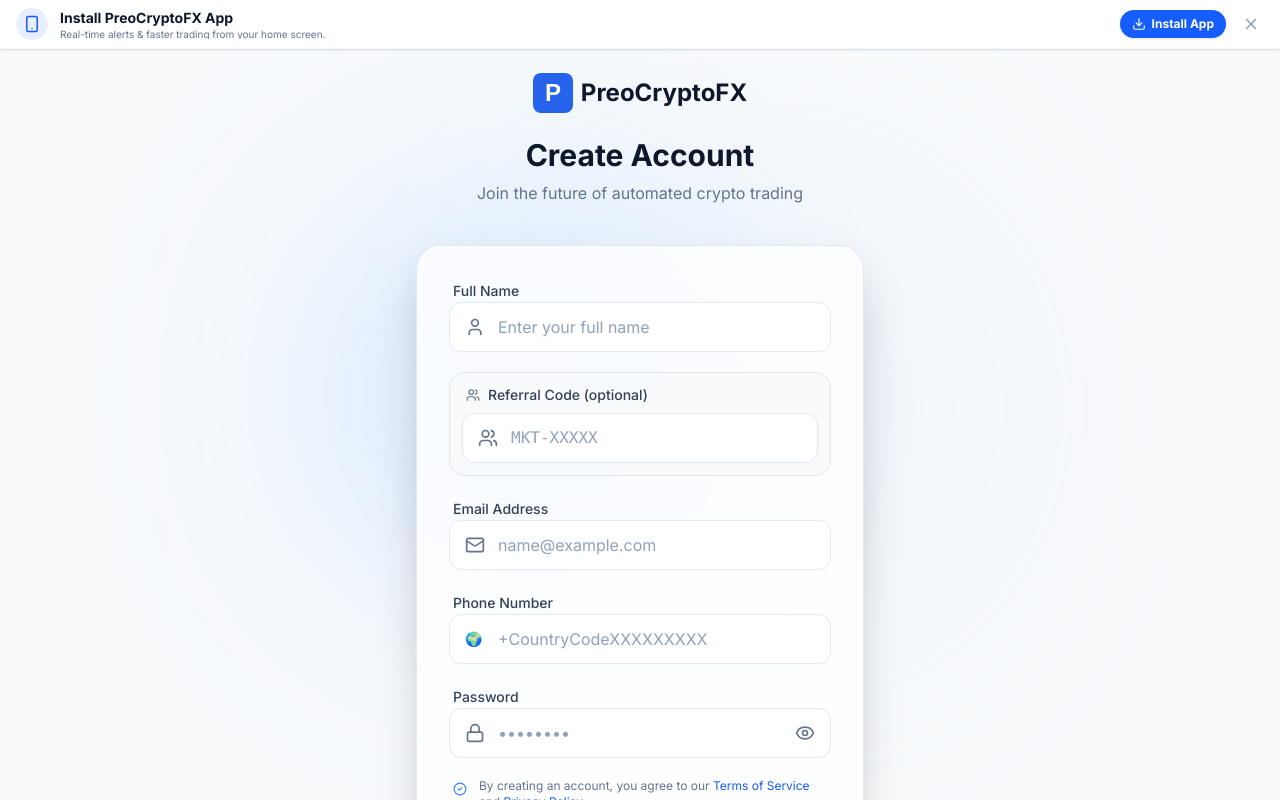
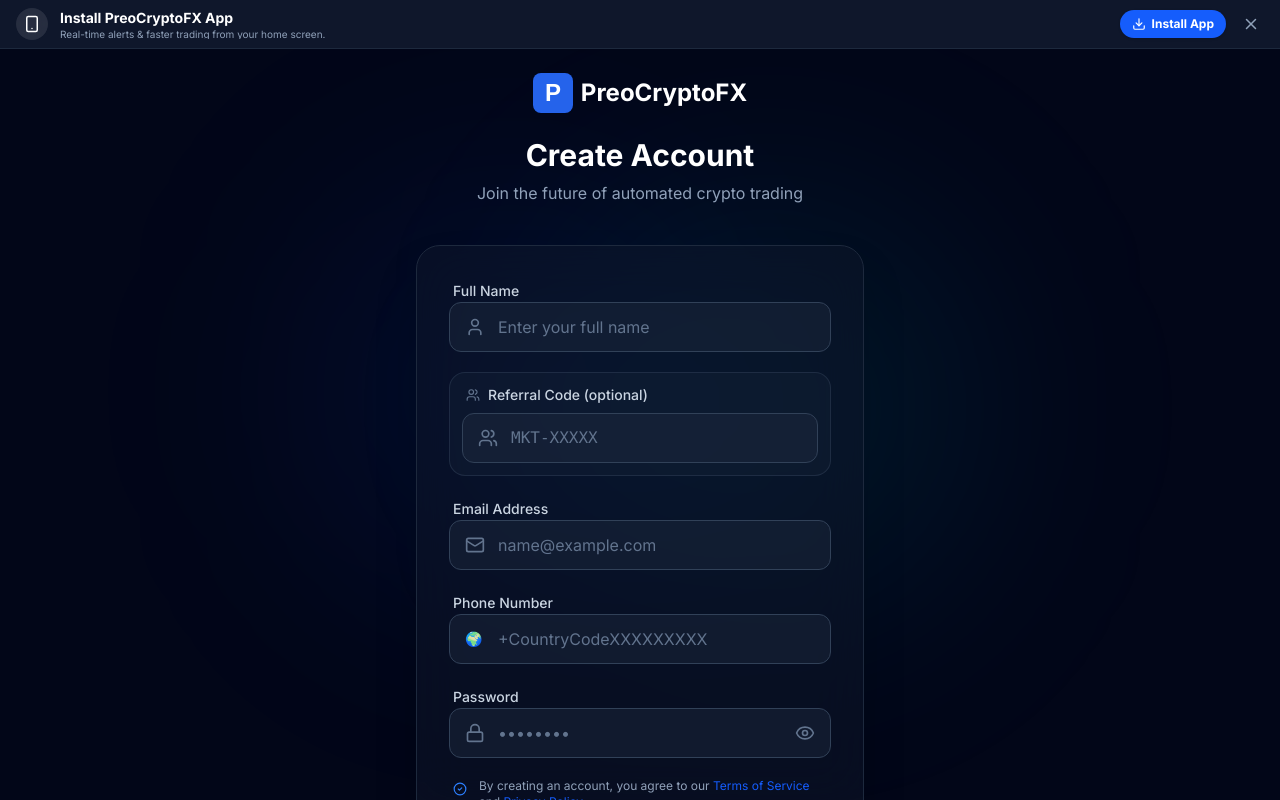
Before and after one commit to joelnd27/preocryptofx, a React (Vite) app: page /auth in a window 1280 px wide. Built offline with nearby package versions, Linux system fonts and the light colour scheme; no server answers; the database is empty.

Commit message:
feat: default application theme to dark mode
Updated initialization logic to default to dark mode and added support for the color-scheme meta tag to better align with system preferences.

```diff
--- a/index.html
+++ b/index.html
@@ -65,7 +65,7 @@
     <script>
       (function() {
         try {
-          var theme = localStorage.getItem('preocrypto_theme') || 'light';
+          var theme = localStorage.getItem('preocrypto_theme') || 'dark';
           var isDark = theme === 'dark';
           if (isDark) {
             document.documentElement.classList.add('dark');
@@ -104,6 +104,7 @@
           updateMeta('apple-mobile-web-app-status-bar-style', statusBarStyle);
           updateMeta('msapplication-navbutton-color', themeColor);
           updateMeta('msapplication-TileColor', themeColor);
+          updateMeta('color-scheme', isDark ? 'dark' : 'light');
         } catch (e) {}
       })();
     </script>
--- a/src/hooks/useStore.ts
+++ b/src/hooks/useStore.ts
@@ -3091,7 +3091,7 @@ export function useStore() {
   // Dark mode persistence
   const [isDarkMode, setIsDarkMode] = useState(() => {
     const saved = localStorage.getItem('preocrypto_theme');
-    return saved ? saved === 'dark' : false;
+    return saved ? saved === 'dark' : true;
   });
 
   useEffect(() => {
@@ -3132,6 +3132,7 @@ export function useStore() {
     updateMeta('apple-mobile-web-app-status-bar-style', statusBarStyle);
     updateMeta('msapplication-navbutton-color', themeColor);
     updateMeta('msapplication-TileColor', themeColor);
+    updateMeta('color-scheme', isDarkMode ? 'dark' : 'light');
 
     // For iOS PWA specifically, changing apple-mobile-web-app-status-bar-style dynamically
     // can be finicky. Sometimes we need to trigger a small change in theme-color to force a repaint.
```
